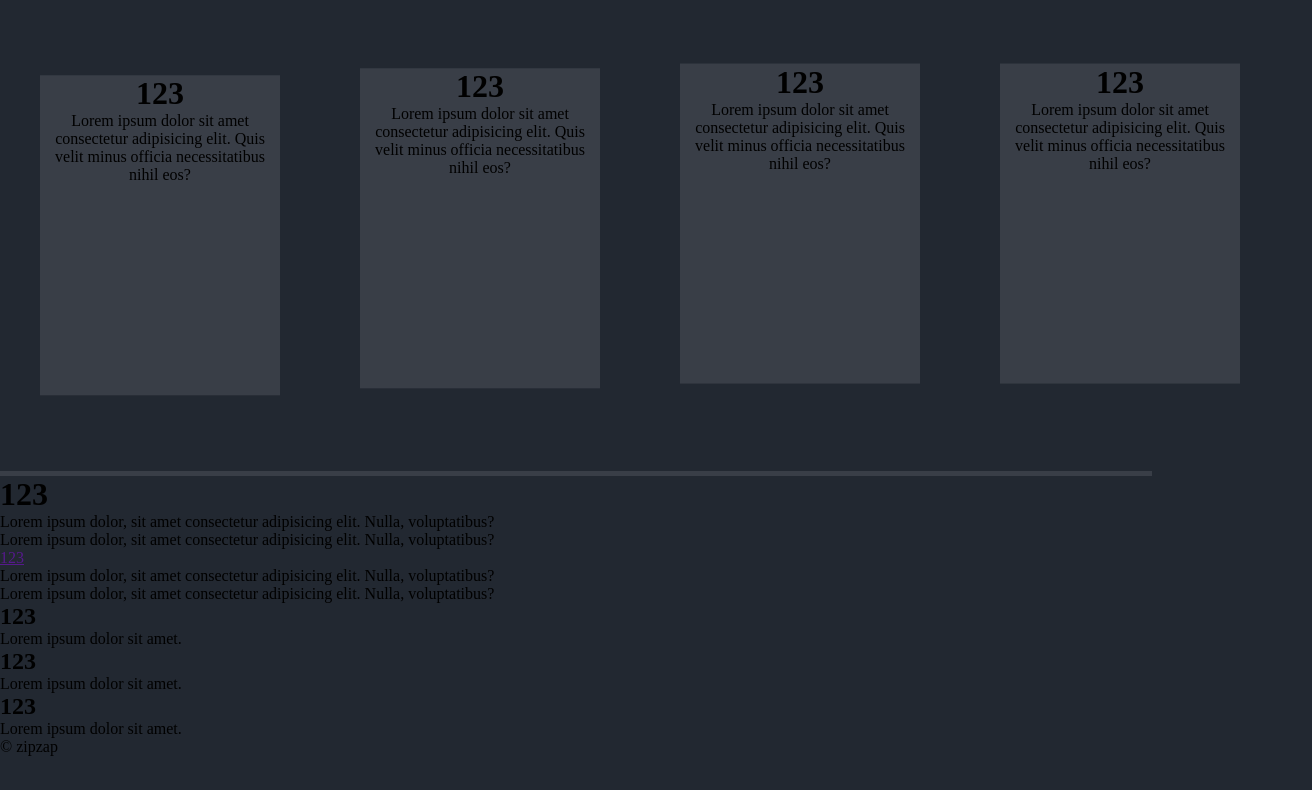
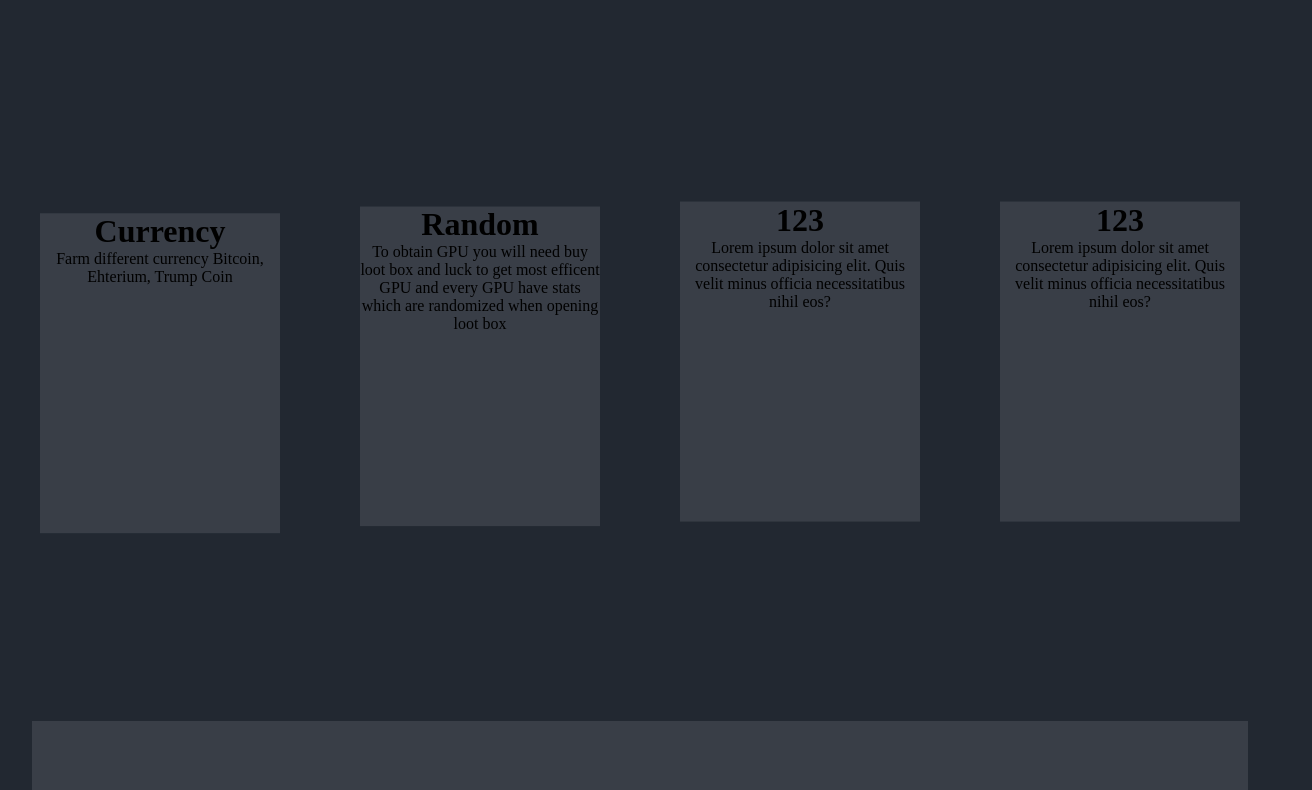
Before and after one commit to 23DP2MPels/console-java-CryptoGame-Page, a plain HTML site: page index.html in a window 1280 px wide. Shown: the part 673-1463 px from the top of the page, 1312 px wide, since content can reach past the window. Before the commit the page ends 1429 px from the top, so only its background shows below. Drawn offline with nearby package versions, Linux system fonts and the light colour scheme.

Commit message:
izmaniits virskrast hero section

```diff
--- a/index.html
+++ b/index.html
@@ -21,9 +21,9 @@
     <main>
         <div class="hero">
             <section class="hero-text">
-                <h1>lorem epsum</h1>
-                <p>Lorem ipsum dolor sit amet consectetur, adipisicing elit. Eaque, aut!</p>
-                <a href="">download</a>
+                <h1>Bitcoin IDLE game</h1>
+                <p>Rise you crypto mining farm from scratch and everything just in console</p>
+                <a href="">Download</a>
             </section>
             <div id="container3D"></div>
             </section>
@@ -31,12 +31,12 @@
         <hr>
         <div class="card-box">
             <div class="card">
-                <h1>123</h1>
-                <p>Lorem ipsum dolor sit amet consectetur adipisicing elit. Quis velit minus officia necessitatibus nihil eos?</p>
+                <h1>Currency</h1>
+                <p>Farm different currency Bitcoin, Ehterium, Trump Coin</p>
             </div>
             <div class="card">
-                <h1>123</h1>
-                <p>Lorem ipsum dolor sit amet consectetur adipisicing elit. Quis velit minus officia necessitatibus nihil eos?</p>
+                <h1>Random</h1>
+                <p>To obtain GPU you will need buy loot box and luck to get most efficent GPU and every GPU have stats which are randomized when opening loot box</p>
             </div>
             <div class="card">
                 <h1>123</h1>
@@ -51,13 +51,12 @@
         <hr>
 
         <div class="download-box">
-            <h1>123</h1>
-            <p>Lorem ipsum dolor, sit amet consectetur adipisicing elit. Nulla, voluptatibus?</p>
-            <p>Lorem ipsum dolor, sit amet consectetur adipisicing elit. Nulla, voluptatibus?</p>
-            <a href="">123</a>
-            <p>Lorem ipsum dolor, sit amet consectetur adipisicing elit. Nulla, voluptatibus?</p>
-            <p>Lorem ipsum dolor, sit amet consectetur adipisicing elit. Nulla, voluptatibus?</p>
+            <h1>Download game for windows<h1>
+            <a href="">Download</a>
         </div>
+
+        <hr>
+
         <div class="usermanual">
             <section>
                 <h1>123</h1>
--- a/src/css/style.css
+++ b/src/css/style.css
@@ -11,6 +11,7 @@
 body {
     background-color: #222831;
     overflow-x: hidden;
+    padding-inline: 2rem;
 }
 
 nav {
@@ -24,10 +25,10 @@
 }
 
 hr {
-    width: 90%;
+    width: 98%;
     size: 1;
     background-color: #393E47;
-    padding-top: 5px;
+    margin: 2rem auto;
     border: none;
 }
 
@@ -125,6 +126,11 @@
     animation-play-state: paused;
 }
 
+.download-box {
+    padding: 15%;
+    background-color: #393E47;
+    margin-block: 5rem;
+}
 
 @keyframes flaot {
     0%, 100% {
```
